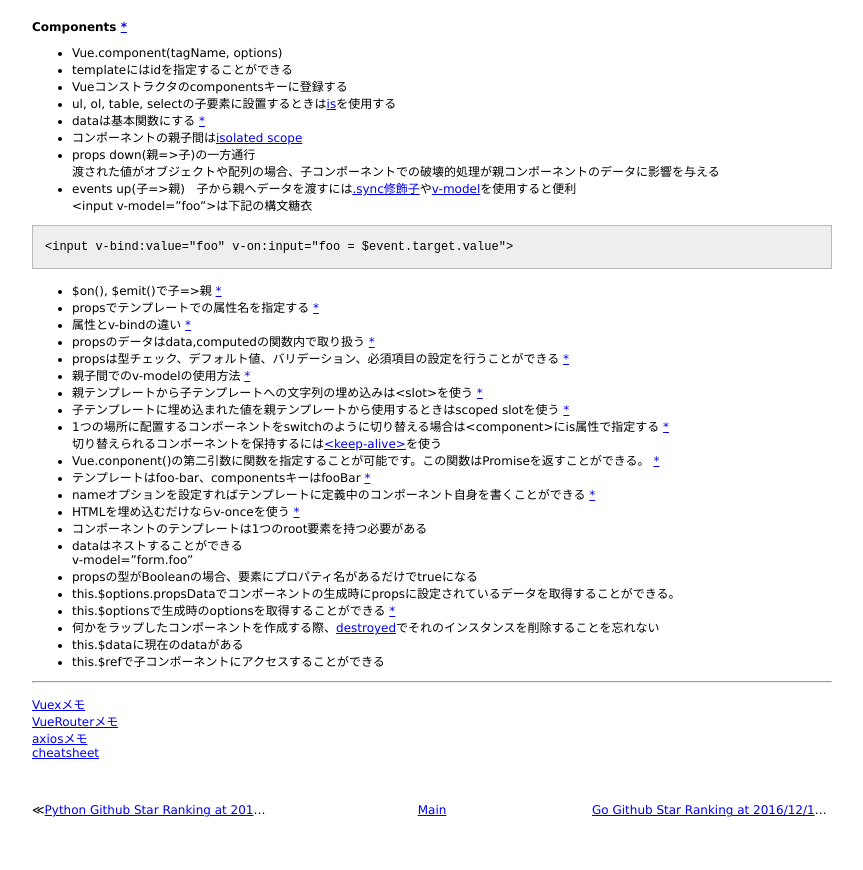
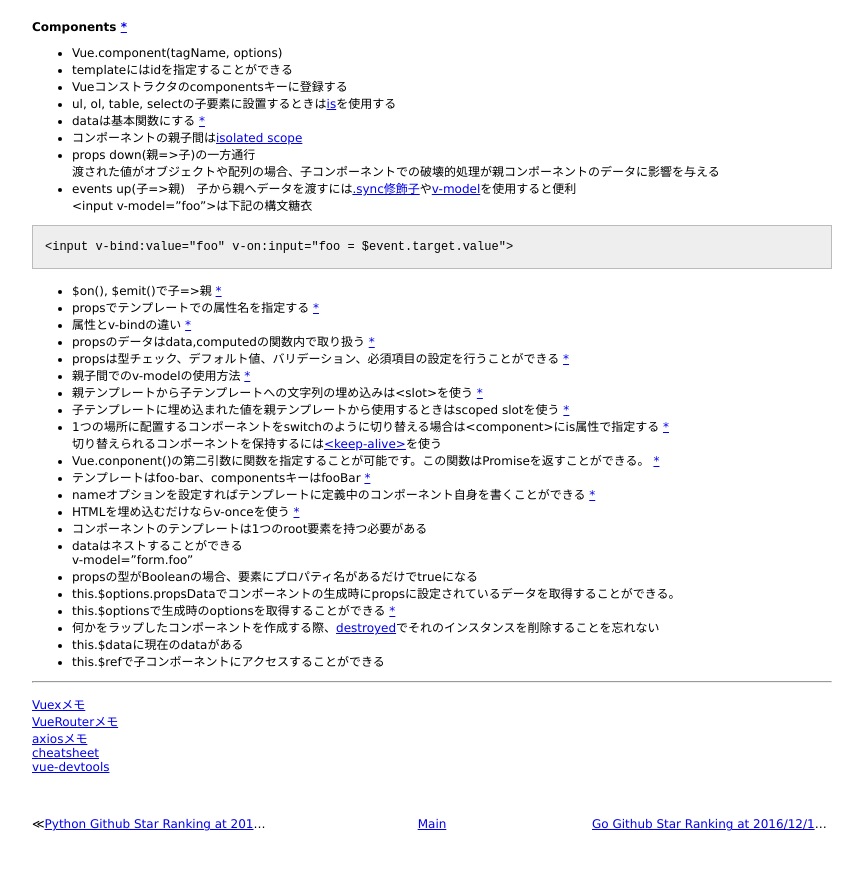
Before and after one commit to 38elements/38elements.github.com, a Jekyll site: the page built from _posts/2016-12-20-vuejs.md, in a window 1280 px wide and 900 px high, scrolled down 2162 px. Shown: the top 870 px of the window, without its empty margins (208-1071 px from the left). Built offline with Jekyll 4.4.1, drawn with Linux system fonts in a browser that asks for light colours.

Commit message:
Update 2016-12-20-vuejs.md

```diff
--- a/_posts/2016-12-20-vuejs.md
+++ b/_posts/2016-12-20-vuejs.md
@@ -181,3 +181,4 @@ v-model="form.foo"
 [VueRouterメモ](/2017/01/15/vue-router.html)
 [axiosメモ](/2017/02/22/axios.html)
 [cheatsheet](https://vuejs-tips.github.io/cheatsheet/)
+[vue-devtools](https://github.com/vuejs/vue-devtools)
```
